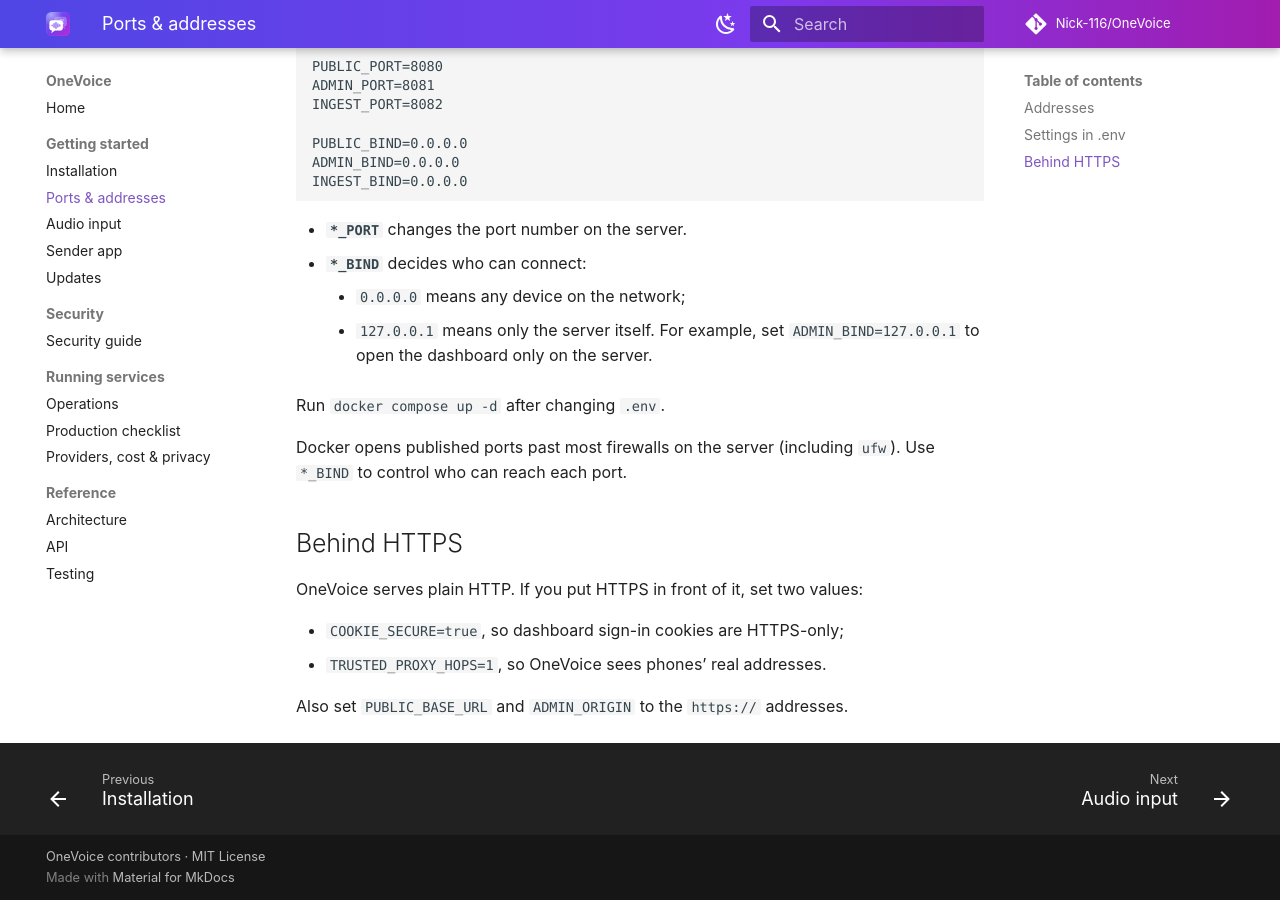
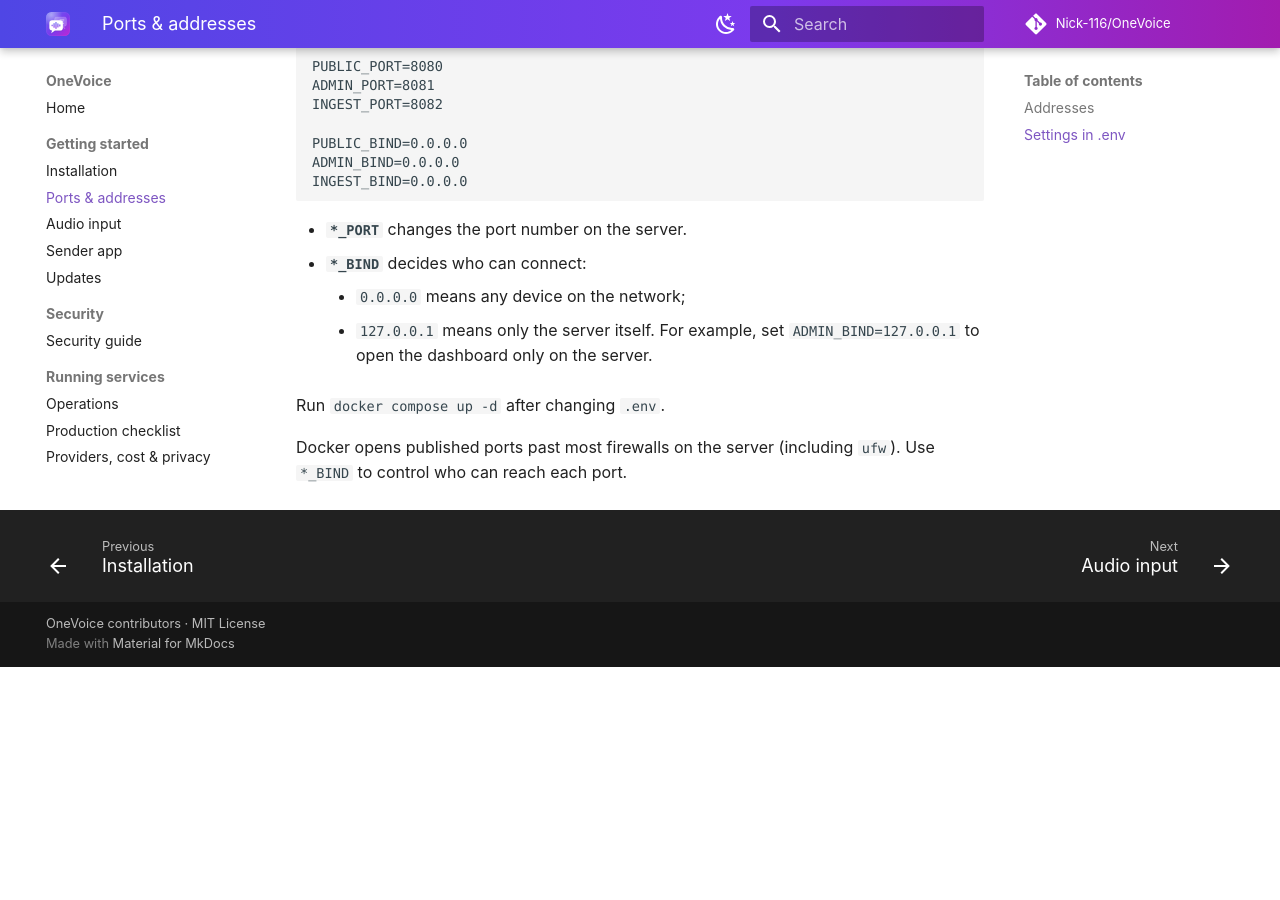
Before and after one commit to Nick-116/OneVoice, an MkDocs documentation site: the page built from docs/PORTS.md, in a window 1280 px wide and 900 px high, scrolled down 914 px. Built offline with MkDocs 1.6.1 and Material for MkDocs 9.7.7, drawn with Linux system fonts in a browser that asks for light colours; comment, search, counter and statistics services are not loaded; after the commit the page ends 1581 px from its top, so only the background shows below that.

Commit message:
Docs: plain local HTTP setup only; drop HTTPS notes
Co-Authored-By: Claude Opus 5.5 <noreply@anthropic.com>

```diff
--- a/docs/PORTS.md
+++ b/docs/PORTS.md
@@ -43,12 +43,3 @@ INGEST_BIND=0.0.0.0
 Run `docker compose up -d` after changing `.env`.
 
 Docker opens published ports past most firewalls on the server (including `ufw`). Use `*_BIND` to control who can reach each port.
-
-## Behind HTTPS
-
-OneVoice serves plain HTTP. If you put HTTPS in front of it, set two values:
-
-- `COOKIE_SECURE=true`, so dashboard sign-in cookies are HTTPS-only;
-- `TRUSTED_PROXY_HOPS=1`, so OneVoice sees phones’ real addresses.
-
-Also set `PUBLIC_BASE_URL` and `ADMIN_ORIGIN` to the `https://` addresses.
--- a/docs/SECURITY.md
+++ b/docs/SECURITY.md
@@ -7,7 +7,7 @@ This page explains what OneVoice exposes and what protects each part. Ports are
 | Part | Who needs it | Protection inside OneVoice |
 |---|---|---|
 | Caption site (port 8080) | Everyone with a phone | Read-only: only `GET`/`HEAD` accepted. No database access at all. Its Redis login can only read published captions and status. Rate and connection limits. Strict Content-Security-Policy. Captions are rendered as plain text. |
-| Admin dashboard (port 8081) | Staff | Username + password (argon2id), mandatory authenticator code, session cookies that are `HttpOnly`/`SameSite=Strict` (`Secure` with HTTPS), CSRF tokens, login throttling, roles (admin/operator), audit log. |
+| Admin dashboard (port 8081) | Staff | Username + password (argon2id), mandatory authenticator code, session cookies that are `HttpOnly`/`SameSite=Strict`, CSRF tokens, login throttling, roles (admin/operator), audit log. |
 | Audio input (port 8082) | The OneVoice Sender at church | Per-campus sender tokens (hashed, revocable instantly), optional IP allow-list per sender, frame-size and byte-rate limits, one connection per campus. Not needed at all with **local audio input**. |
 | Database, Redis, worker | Nobody | Internal Docker networks only, never published, a separate least-privilege login per service. |
 
```
Also changed, not shown: docs/OPERATIONS.md (+1 -1 lines), docs/PRODUCTION_CHECKLIST.md (+1 -1 lines), docs/TESTING.md (+1 -1 lines), 1 other file.
